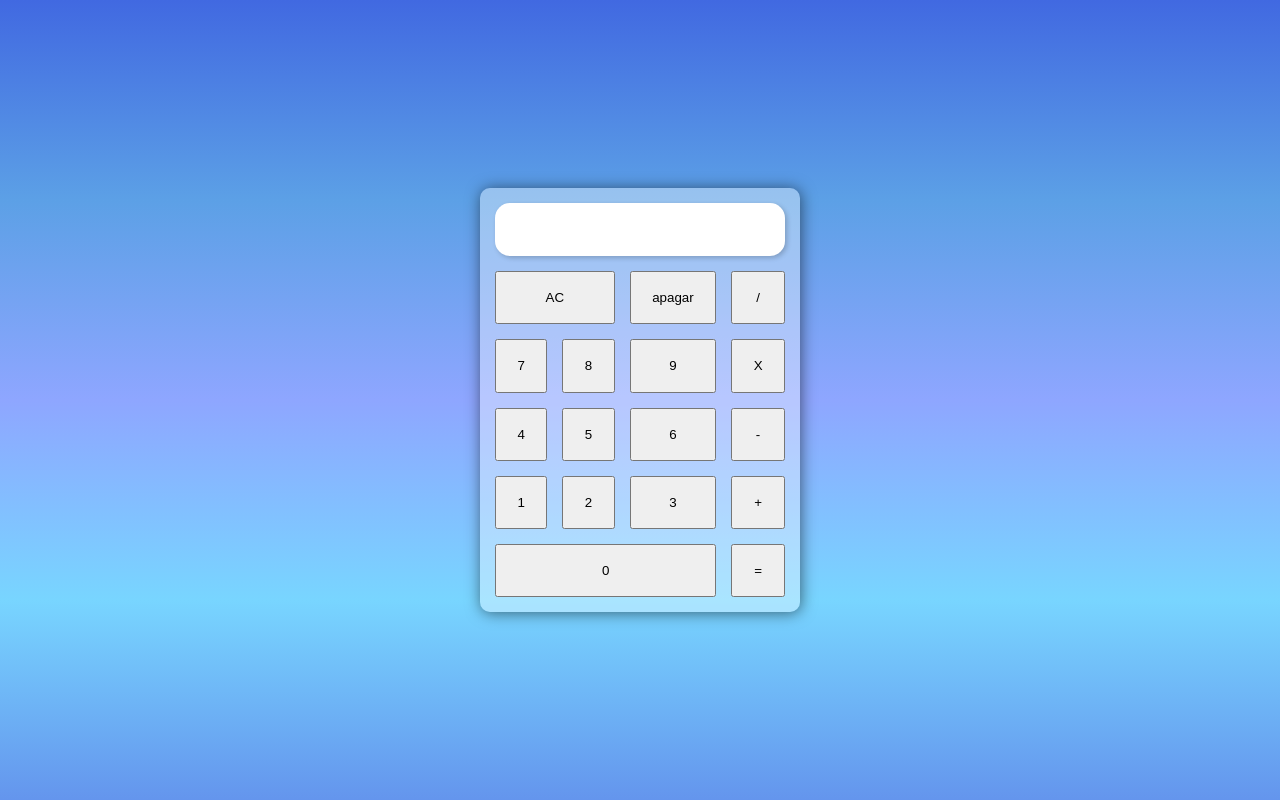
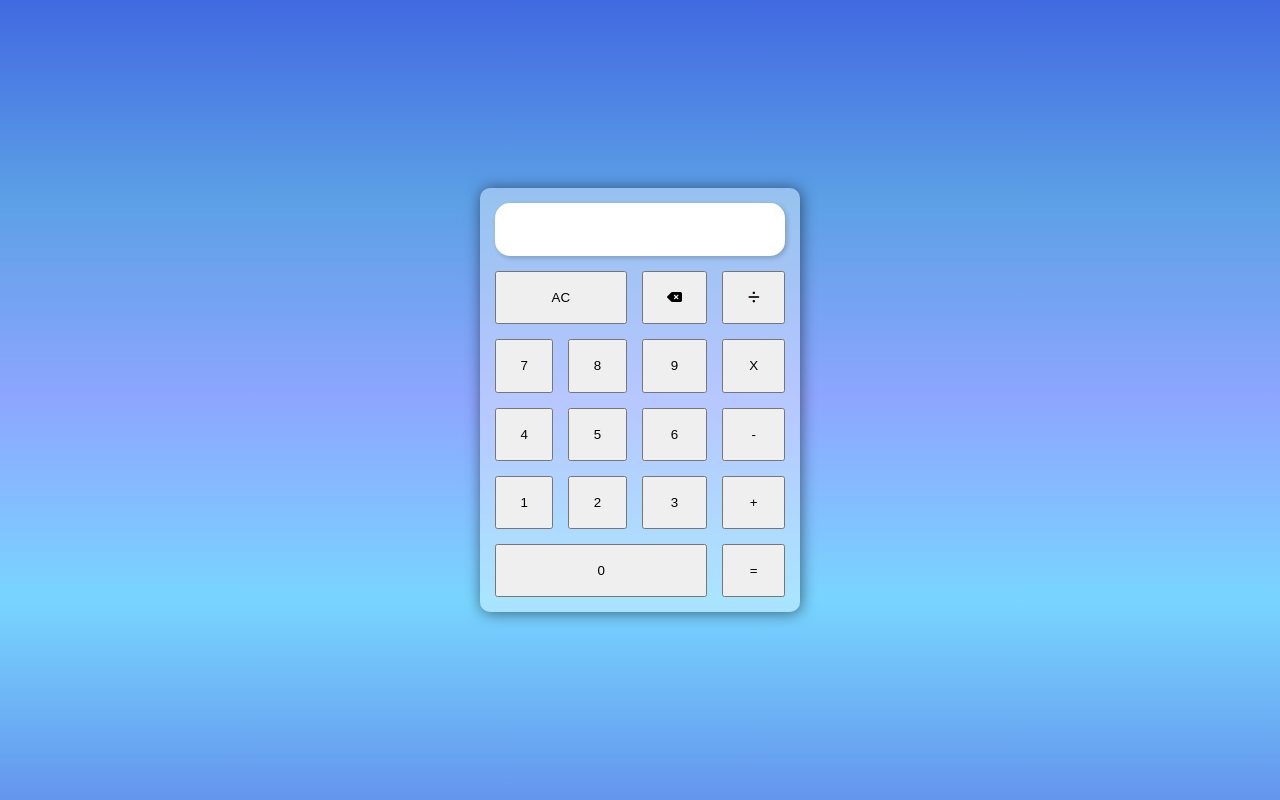
Before and after one commit to LucasGrem/projeto-calculadora, a plain HTML site: page index.html in a window 1280 px wide. Drawn offline with Linux system fonts and the light colour scheme.

Commit message:
adicionei o kit fontawesome

```diff
--- a/index.html
+++ b/index.html
@@ -5,6 +5,7 @@
     <meta name="viewport" content="width=device-width, initial-scale=1.0">
     <title>Calculadora</title>
     <link rel="stylesheet" href="style.css">
+    <script src="https://kit.fontawesome.com/c999b73c06.js" crossorigin="anonymous"></script>
 </head>
 <body>
     <main>
@@ -13,8 +14,8 @@
         <div class="botoes">
 
             <button rowspan="2" onclick="limpar()" class="button-limpar">AC</button>
-            <button onclick="apagar()">apagar</button>
-            <button onclick="adicionar('/')">/</button>
+            <button onclick="apagar()"><i class="fa-solid fa-delete-left"></i></button>
+            <button onclick="adicionar('/')"><i class="fa-solid fa-divide"></i></button>
 
             <button onclick="adicionar('7')">7</button>
             <button onclick="adicionar('8')">8</button>
```
